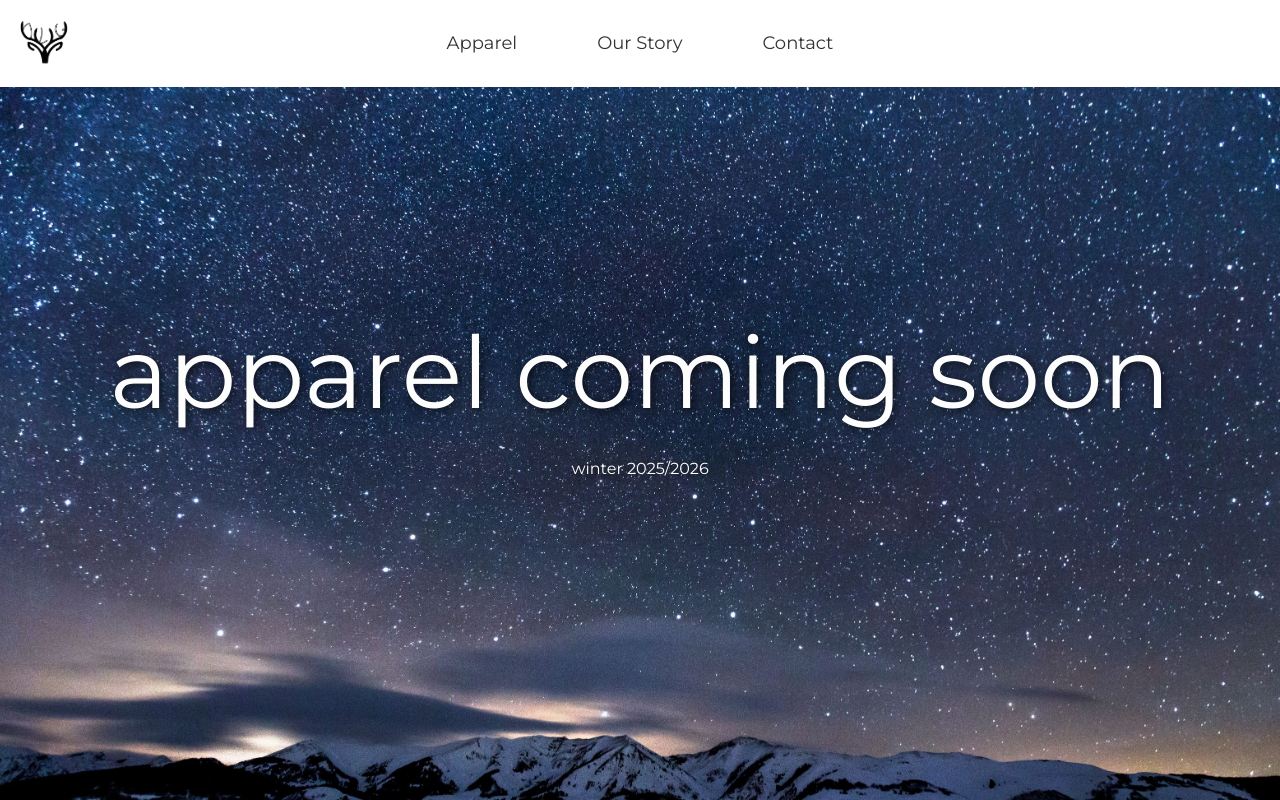
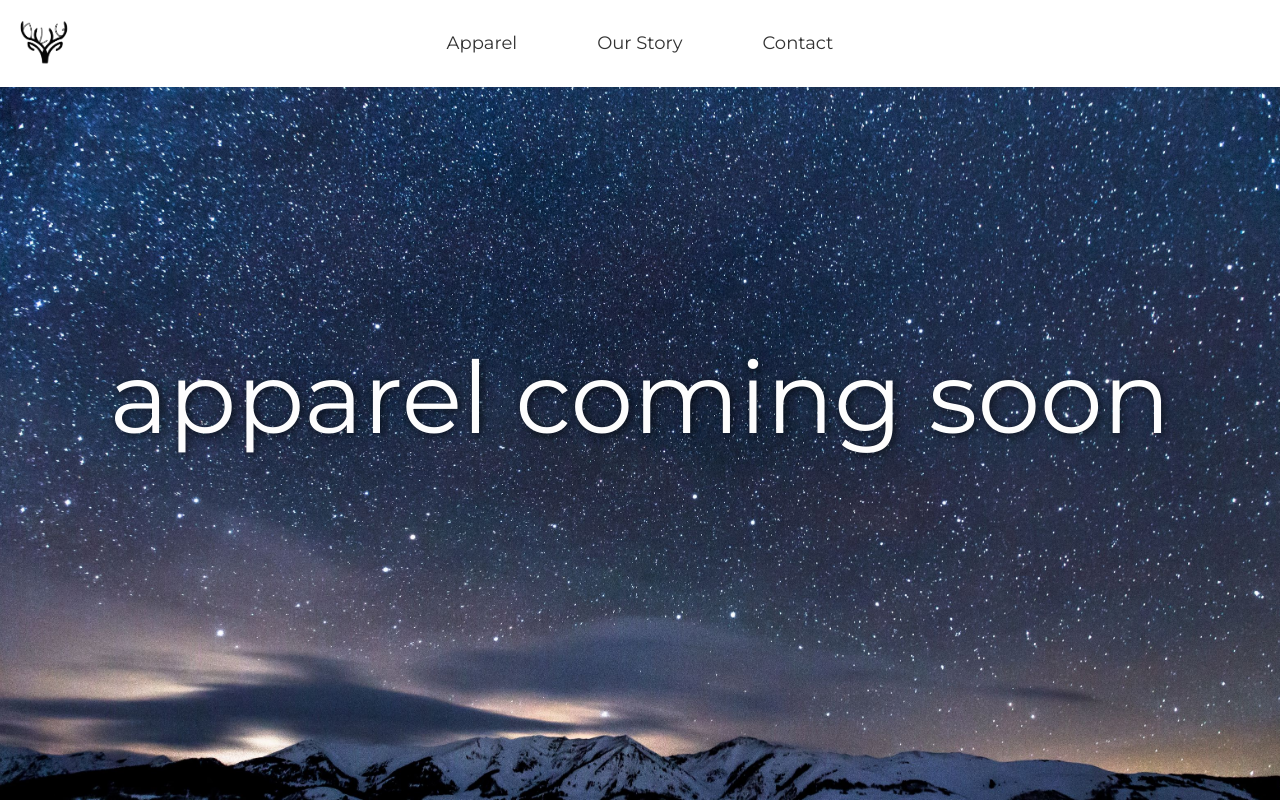
Before and after one commit to dedhaw/silver-train, a React (Vite) app: page / in a window 1280 px wide. Shown: the top 800 px of the page. Built offline with nearby package versions, Linux system fonts and the light colour scheme.

Commit message:
Update Hero.tsx

```diff
--- a/src/components/ComingSoon/Hero.tsx
+++ b/src/components/ComingSoon/Hero.tsx
@@ -21,7 +21,6 @@ export default function Hero() {
     <>
       <HeroContainer style={{ backgroundImage: 'url("/heroBg.jpg")' }}>
         <HeroText>apparel coming soon</HeroText>
-        <HeroSubText>winter 2025/2026</HeroSubText>
       </HeroContainer>
     </>
   );
```
